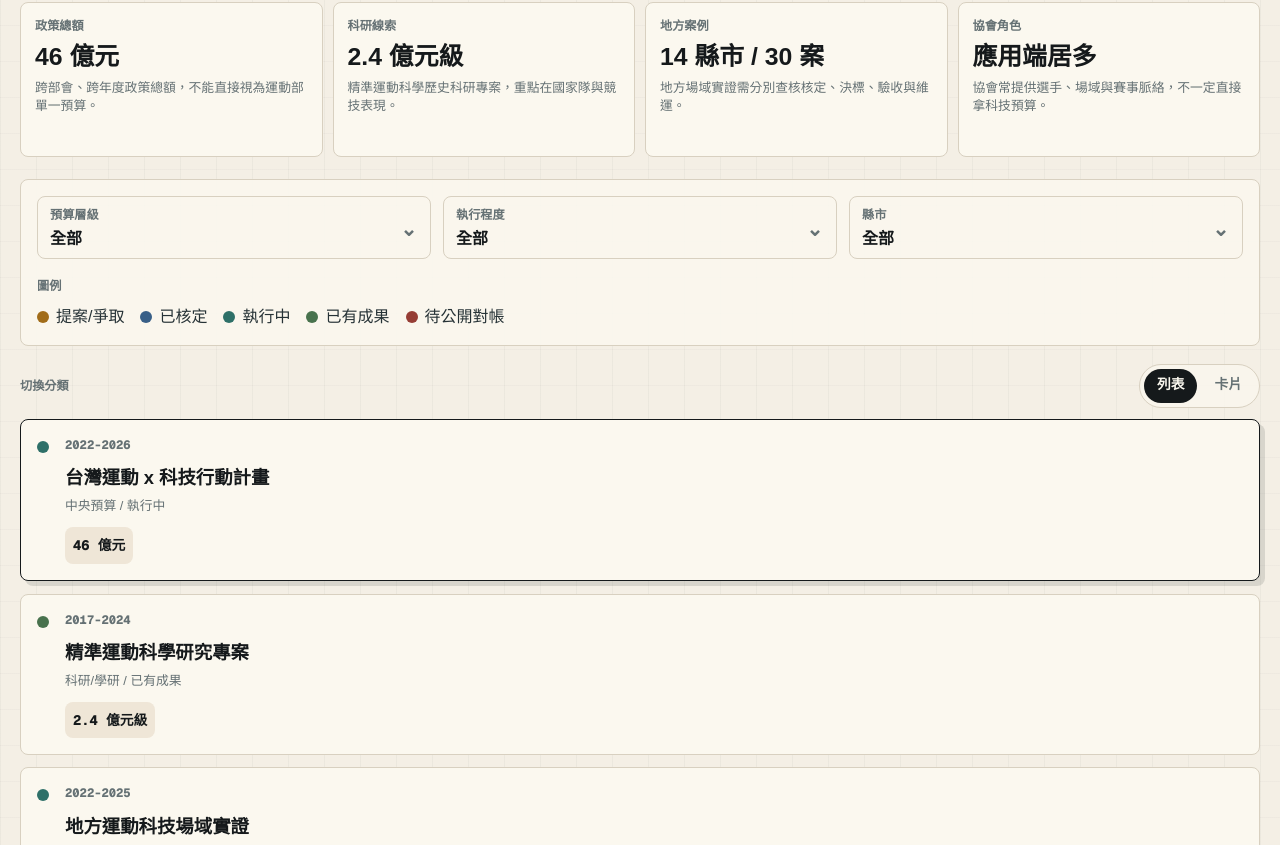
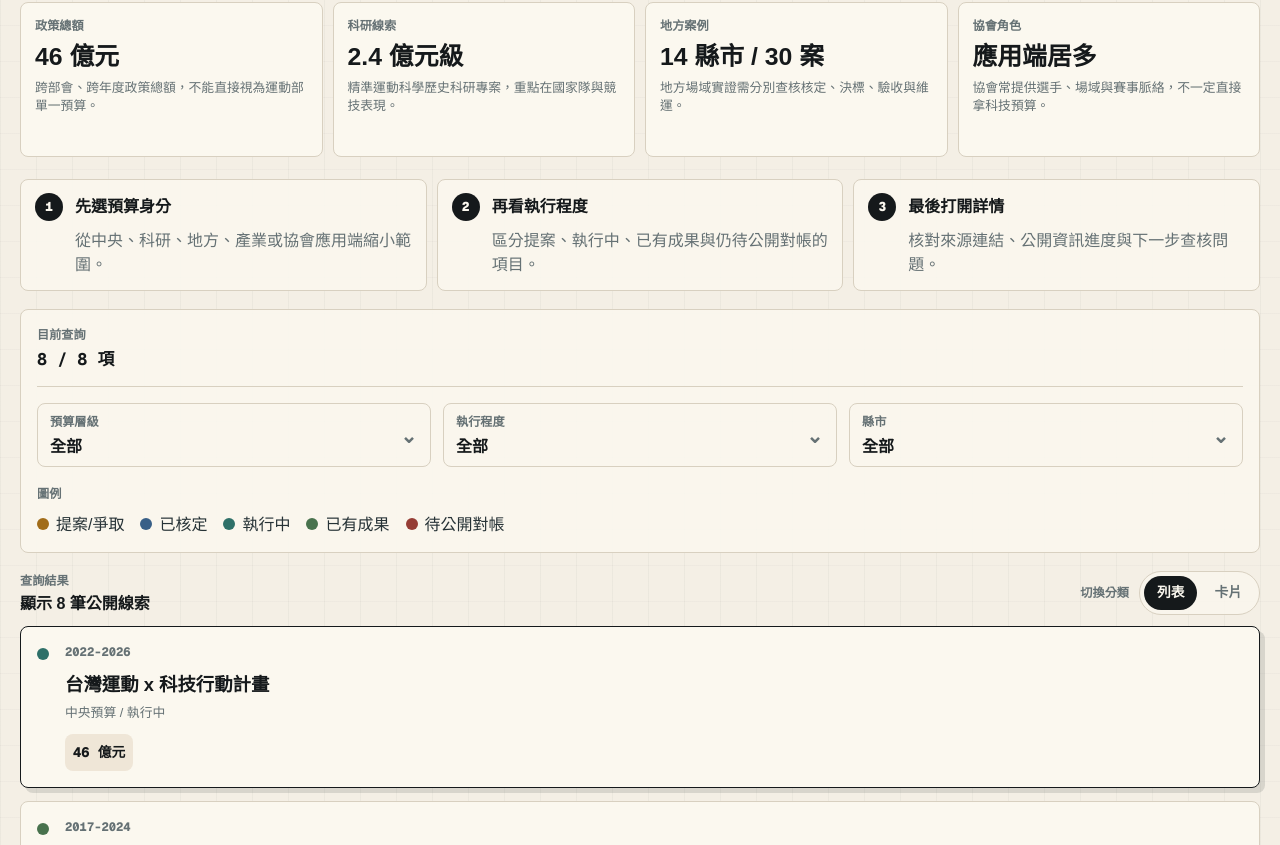
Before and after one commit to doublemoreart-dotcom/sporttech, a Next.js app: page / in a window 1280 px wide. Shown: the part 875-1720 px from the top of the page. Built offline with nearby package versions, Linux system fonts and the light colour scheme.

Commit message:
Optimize query flow experience

```diff
--- a/app/globals.css
+++ b/app/globals.css
@@ -327,6 +327,50 @@ h1 {
   transform: translateY(0);
 }
 
+.query-flow {
+  display: grid;
+  gap: 10px;
+  grid-template-columns: repeat(3, minmax(0, 1fr));
+  margin: 0 0 18px;
+}
+
+.query-flow div {
+  background: rgba(251, 248, 239, 0.9);
+  border: 1px solid var(--line);
+  border-radius: 8px;
+  display: grid;
+  gap: 8px;
+  grid-template-columns: 32px minmax(0, 1fr);
+  padding: 13px 14px;
+}
+
+.query-flow span {
+  align-items: center;
+  background: var(--ink);
+  border-radius: 999px;
+  color: var(--panel);
+  display: inline-flex;
+  font-family: var(--font-geist-mono), monospace;
+  font-size: 0.8rem;
+  font-weight: 900;
+  height: 28px;
+  justify-content: center;
+  width: 28px;
+}
+
+.query-flow strong {
+  align-self: center;
+  color: var(--ink);
+  font-size: 1rem;
+}
+
+.query-flow p {
+  color: var(--muted);
+  grid-column: 2;
+  line-height: 1.5;
+  margin: 0;
+}
+
 .workbench {
   display: grid;
   gap: 18px;
@@ -343,6 +387,45 @@ h1 {
 
 .panel-inner {
   padding: 16px;
+}
+
+.panel-status {
+  align-items: center;
+  border-bottom: 1px solid var(--line);
+  display: flex;
+  gap: 12px;
+  justify-content: space-between;
+  margin-bottom: 16px;
+  padding-bottom: 14px;
+}
+
+.panel-status .control-label {
+  margin-bottom: 3px;
+}
+
+.panel-status strong {
+  color: var(--ink);
+  display: block;
+  font-family: var(--font-geist-mono), monospace;
+  font-size: 1.05rem;
+}
+
+.panel-status button,
+.empty-state button {
+  background: transparent;
+  border: 1px solid var(--line);
+  border-radius: 999px;
+  color: var(--ink);
+  font-weight: 800;
+  min-height: 34px;
+  padding: 6px 12px;
+}
+
+.panel-status button:hover,
+.empty-state button:hover {
+  background: var(--ink);
+  border-color: var(--ink);
+  color: var(--panel);
 }
 
 .control-label {
@@ -495,6 +578,23 @@ h1 {
 }
 
 .results-toolbar .control-label {
+  margin-bottom: 3px;
+}
+
+.results-toolbar strong {
+  color: var(--ink);
+  display: block;
+  font-size: 1rem;
+  line-height: 1.35;
+}
+
+.view-switcher {
+  align-items: center;
+  display: flex;
+  gap: 10px;
+}
+
+.view-switcher .control-label {
   margin: 0;
 }
 
@@ -644,7 +744,22 @@ h1 {
 
 .empty-state {
   color: var(--muted);
+  display: grid;
+  gap: 8px;
   padding: 18px;
+}
+
+.empty-state strong {
+  color: var(--ink);
+}
+
+.empty-state p {
+  line-height: 1.6;
+  margin: 0;
+}
+
+.empty-state button {
+  justify-self: start;
 }
 
 .detail-header {
@@ -1140,6 +1255,10 @@ li {
     grid-template-columns: repeat(2, minmax(0, 1fr));
   }
 
+  .query-flow {
+    grid-template-columns: repeat(2, minmax(0, 1fr));
+  }
+
   .lane-map.card-view {
     grid-template-columns: repeat(2, minmax(0, 1fr));
   }
@@ -1160,9 +1279,14 @@ li {
   }
 
   .metrics,
+  .query-flow,
   .preloader-flow,
   .flow-diagram {
     grid-template-columns: 1fr;
+  }
+
+  .query-flow div {
+    grid-template-columns: 28px minmax(0, 1fr);
   }
 
   .filter-grid {
@@ -1170,6 +1294,17 @@ li {
   }
 
   .results-toolbar {
+    align-items: flex-start;
+    flex-direction: column;
+  }
+
+  .view-switcher {
+    align-items: flex-start;
+    flex-direction: column;
+    gap: 6px;
+  }
+
+  .panel-status {
     align-items: flex-start;
     flex-direction: column;
   }
--- a/app/page.tsx
+++ b/app/page.tsx
@@ -54,6 +54,17 @@ export default function Home() {
 
   const active =
     filtered.find((flow) => flow.id === activeFlow) ?? filtered[0] ?? null;
+  const hasActiveFilters =
+    selectedLayers.length > 0 ||
+    selectedStages.length > 0 ||
+    selectedLocations.length > 0;
+
+  function resetFilters() {
+    setSelectedLayers([]);
+    setSelectedStages([]);
+    setSelectedLocations([]);
+    setDrawerOpen(false);
+  }
 
   function closeDrawer() {
     setDrawerOpen(false);
@@ -179,9 +190,38 @@ export default function Home() {
         ))}
       </section>
 
+      <section className="query-flow" aria-label="建議查詢流程">
+        <div>
+          <span>1</span>
+          <strong>先選預算身分</strong>
+          <p>從中央、科研、地方、產業或協會應用端縮小範圍。</p>
+        </div>
+        <div>
+          <span>2</span>
+          <strong>再看執行程度</strong>
+          <p>區分提案、執行中、已有成果與仍待公開對帳的項目。</p>
+        </div>
+        <div>
+          <span>3</span>
+          <strong>最後打開詳情</strong>
+          <p>核對來源連結、公開資訊進度與下一步查核問題。</p>
+        </div>
+      </section>
+
       <section className="workbench">
         <aside className="panel">
           <div className="panel-inner">
+            <div className="panel-status">
+              <div>
+                <span className="control-label">目前查詢</span>
+                <strong>{filtered.length} / {flows.length} 項</strong>
+              </div>
+              {hasActiveFilters && (
+                <button onClick={resetFilters} type="button">
+                  清除篩選
+                </button>
+              )}
+            </div>
             <div className="filter-grid" aria-label="查詢篩選">
               <details className="select-menu">
                 <summary>
@@ -310,6 +350,11 @@ export default function Home() {
 
         <section className="results-panel" aria-label="預算項目">
           <div className="results-toolbar">
+            <div>
+              <span className="control-label">查詢結果</span>
+              <strong>{filtered.length === 0 ? "沒有符合項目" : `顯示 ${filtered.length} 筆公開線索`}</strong>
+            </div>
+            <div className="view-switcher">
               <span className="control-label">切換分類</span>
               <div className="view-toggle" role="group" aria-label="預算項目顯示方式">
                 <button
@@ -326,6 +371,7 @@ export default function Home() {
                 >
                   卡片
                 </button>
+              </div>
             </div>
           </div>
           <div className={`lane-map ${itemView === "card" ? "card-view" : "list-view"}`} aria-label="預算項目清單">
@@ -349,7 +395,11 @@ export default function Home() {
               </button>
             ))}
             {filtered.length === 0 && (
-              <div className="empty-state">目前沒有符合這組條件的公開可辨識項目。</div>
+              <div className="empty-state">
+                <strong>目前沒有符合這組條件的公開可辨識項目。</strong>
+                <p>建議先回到全部項目，再逐一縮小預算層級、執行程度或縣市。</p>
+                <button onClick={resetFilters} type="button">重設查詢條件</button>
+              </div>
             )}
           </div>
         </section>
@@ -525,7 +575,7 @@ export default function Home() {
           </p>
         </div>
         <div className="footer-meta" aria-label="版本與授權用途">
-          <span>版號 v0.2.1</span>
+          <span>版號 v0.2.2</span>
           <span>更新日期 2026-07-14</span>
           <small>Copyright 2026. Open data for public interest research and non-commercial civic use.</small>
         </div>
```
Also changed, not shown: 2 other files (tests, documents, lock files or other folders). Lines whose indentation alone changed are shown as unchanged.
